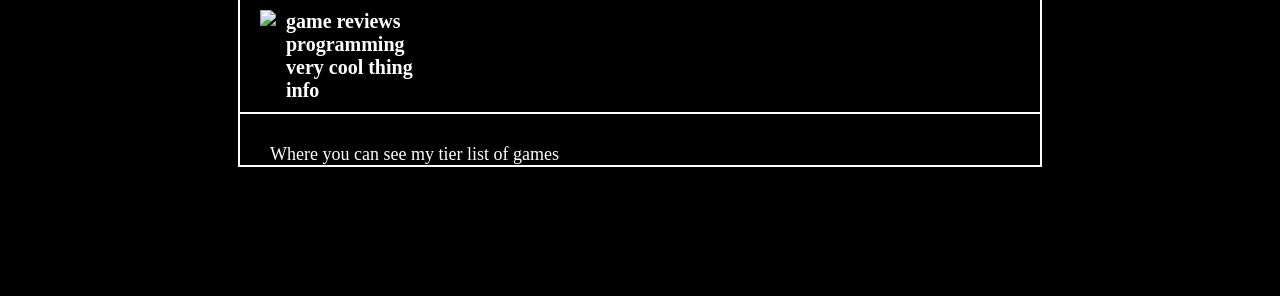
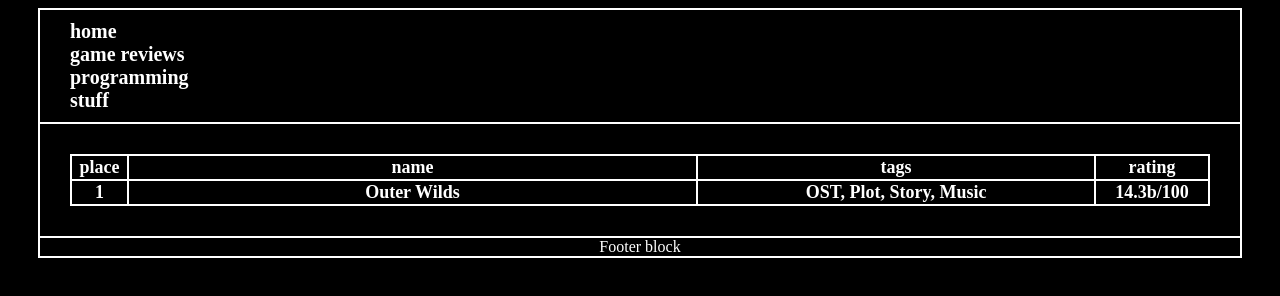
Before and after one commit to LuxiPyw/LuxiPyw.github.io, a plain HTML site: page gamereviews.html in a window 1280 px wide. Drawn offline with Linux system fonts and the light colour scheme; a web font is replaced by a local one.

Commit message:
contentupdate(gamereviewmake)

```diff
--- a/gamereviews.html
+++ b/gamereviews.html
@@ -1,30 +1,47 @@
 <!DOCTYPE html>
-
 <html>
 	<head>
 		<meta charset="utf-8">
 		<title>games</title>
+		<meta name="viewport" content="width=device-width, initial-scale=1">
 		<link href="main.css" type="text/css" rel="stylesheet"/>
 	</head>
 	<body>
-		<header class="topMenu">
-			<a href="index.html">
-				<img src="media/image/logo.png" width="140px">
-			</a>
+		<header>
 		<nav class="navigation">
+			<a href="index.html">home</a>
 			<a href="gamereviews.html">game reviews</a>
 			<a href=".html">programming</a>
-			<a href=".html">very cool thing</a>
-			<a href=".html">info</a>
+			<a href=".html">stuff</a>
 		</nav>
 		</header>
 
-		<main class="mainTheme">
-			<div>
-			Where you can see my tier list of games
-			</div>
+		<main>
+			<table>
+				<tr>
+					<th style="width:5%">place</th>
+					<th>name</th>
+					<th style="width:35%">tags</th>
+					<th style="width:10%">rating</th>
+				</tr>
+				<tr>
+					<th>1</th>
+					<th>Outer Wilds</th>
+					<th>OST, Plot, Story, Music</th>
+					<th>14.3b/100</th>
 
+				</tr>
+				<tr></tr>
+				<tr></tr>
+				<tr></tr>
+
+			</table>
 		</main>
+
+		<footer>
+			<div>Footer block<div>
+		</footer>
+
 	</body>
 
 </html>
--- a/main.css
+++ b/main.css
@@ -1,3 +1,10 @@
+@font-face {
+
+	/*only for code*/
+	font-family:"Renogare";
+	src: url("fonts/Renogare.otf");
+
+}
 @font-face {
 
 	/*only for code*/
@@ -13,19 +20,17 @@
 }
 html {
 
+	margin:0px;
 	min-height:100vh;
 	background-color:#000000;
-}
-div {
-	color:#ffff;
 }
 body {
 	overflow: hidden;
 	outline-color:#fff;
 	outline-width:2px;
 	outline-style:solid;
-	max-width:800px;
-	margin: 0px auto;
+	max-width:1200px;
+	margin: 10px auto;
 	border: 0;
 	padding: 0;
 	background-color:#000000;
@@ -67,11 +72,13 @@ main {
 	font-family:"NotoSans";
 	font-size:18px;
 	font-weight:400;
+	color:#ffff;
 
 }
 
 footer {
 
+	color:#ffff;
 	display:flex;
 	flex-direction:column;
 	align-items: center;
@@ -80,3 +87,17 @@ footer {
 	border-top:2px solid #fff;
 
 }
+table, th, td {
+
+	border:2px solid;
+	border-collapse: collapse;
+
+}
+table {
+	width: 100%;
+}
+th, td {
+
+	margin:0px 5px;
+
+}
```
Also changed, not shown: index.html (+12 -3 lines), fonts/Renogare.otf (added).
